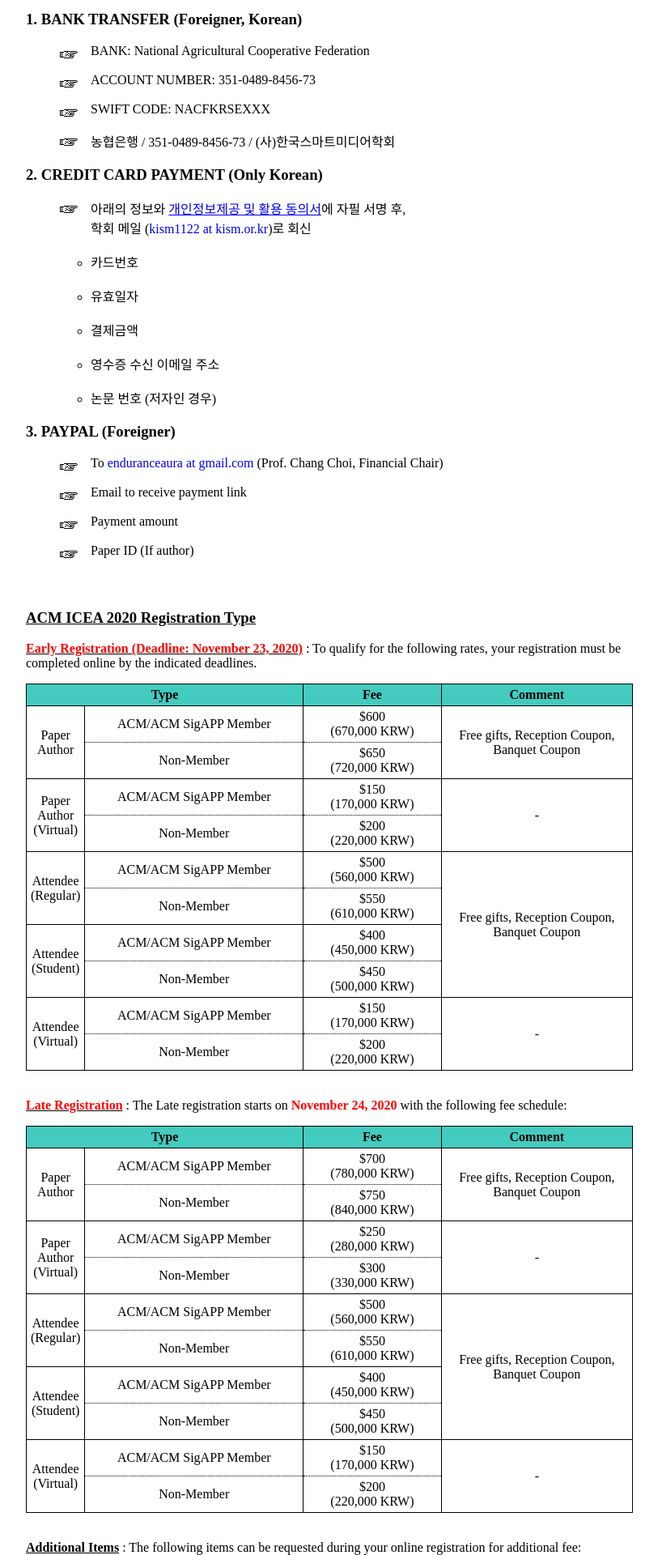
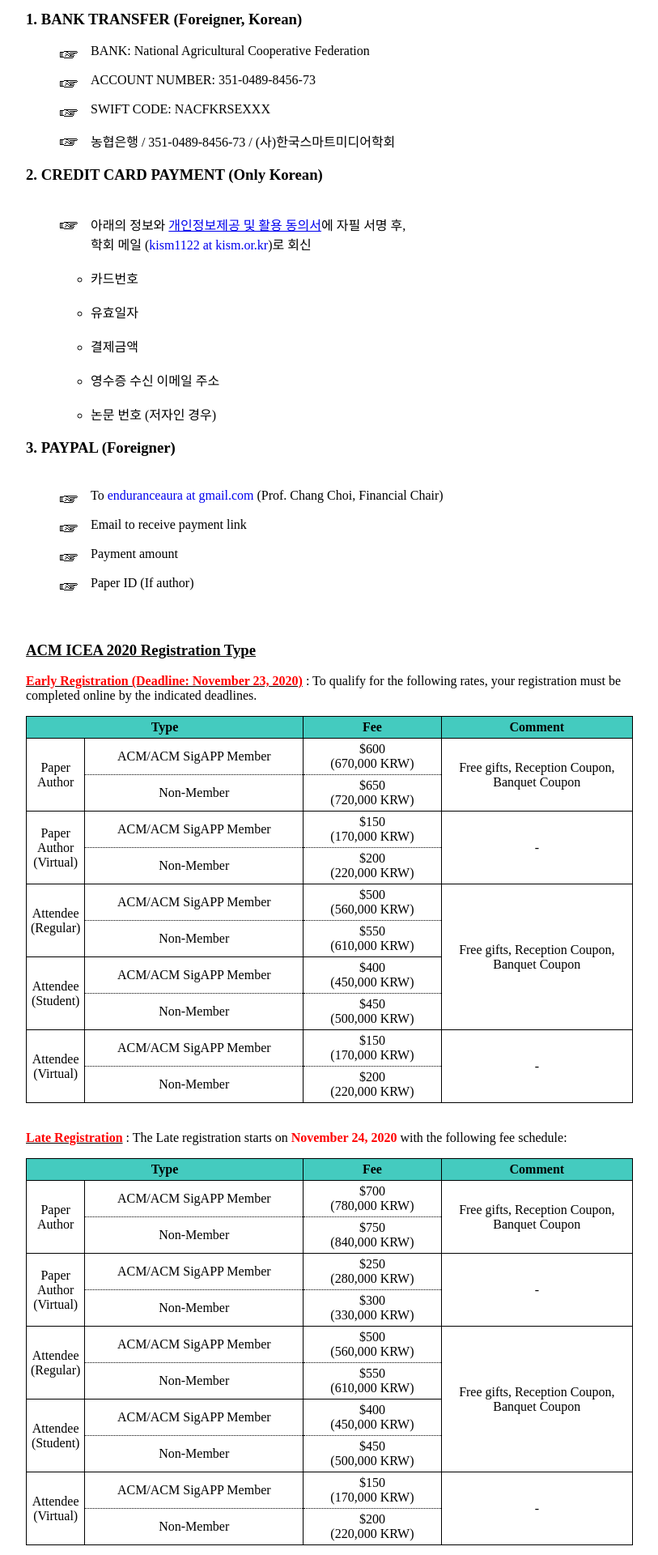
Before and after one commit to icea-conf/2020, a Jekyll site: the page built from registration/index.html, in a window 1280 px wide. Shown: the part 1134-3054 px from the top of the page at 81% size, without its empty margins (233-1046 px from the left). Built offline with Jekyll 4.4.1, drawn with Linux system fonts in a browser that asks for light colours.

Commit message:
Update index.html

```diff
--- a/registration/index.html
+++ b/registration/index.html
@@ -49,7 +49,7 @@
                </ul>
 
                <h3>2. CREDIT CARD PAYMENT (Only Korean)</h3>
-               <ul class="ul-style">
+               <ul class="ul-style" style="padding-top:20px">
                     <li class="li-style"><a style="text-align: justify">아래의 정보와 <a href="https://icea-conf.github.io/2020/registration/[ACM ICEA 2020] 개인정보제공 및 활용 동의서.pdf">개인정보제공 및 활용 동의서</a>에 자필 서명 후,</a><br><a>학회 메일 (<a style="text-decoration:none" href="mailto:kism1122@kism.or.kr">kism1122 at kism.or.kr</a>)로 회신</a></li><br>
                     <ul>
                          <li><a style="text-align: justify">카드번호</a></li><br>
@@ -61,7 +61,7 @@
                </ul>
 
                <h3>3. PAYPAL (Foreigner)</h3>
-               <ul class="ul-style">
+               <ul class="ul-style" style="padding-top:20px">
                     <li class="li-style"><a style="text-align: justify">To <a style="text-decoration:none" href="mailto:enduranceaura@gmail.com">enduranceaura at gmail.com</a> (Prof. Chang Choi, Financial Chair)</a></li><br>
                     <li class="li-style"><a style="text-align: justify">Email to receive payment link</a></li><br>
                     <li class="li-style"><a style="text-align: justify">Payment amount</a></li><br>
```
